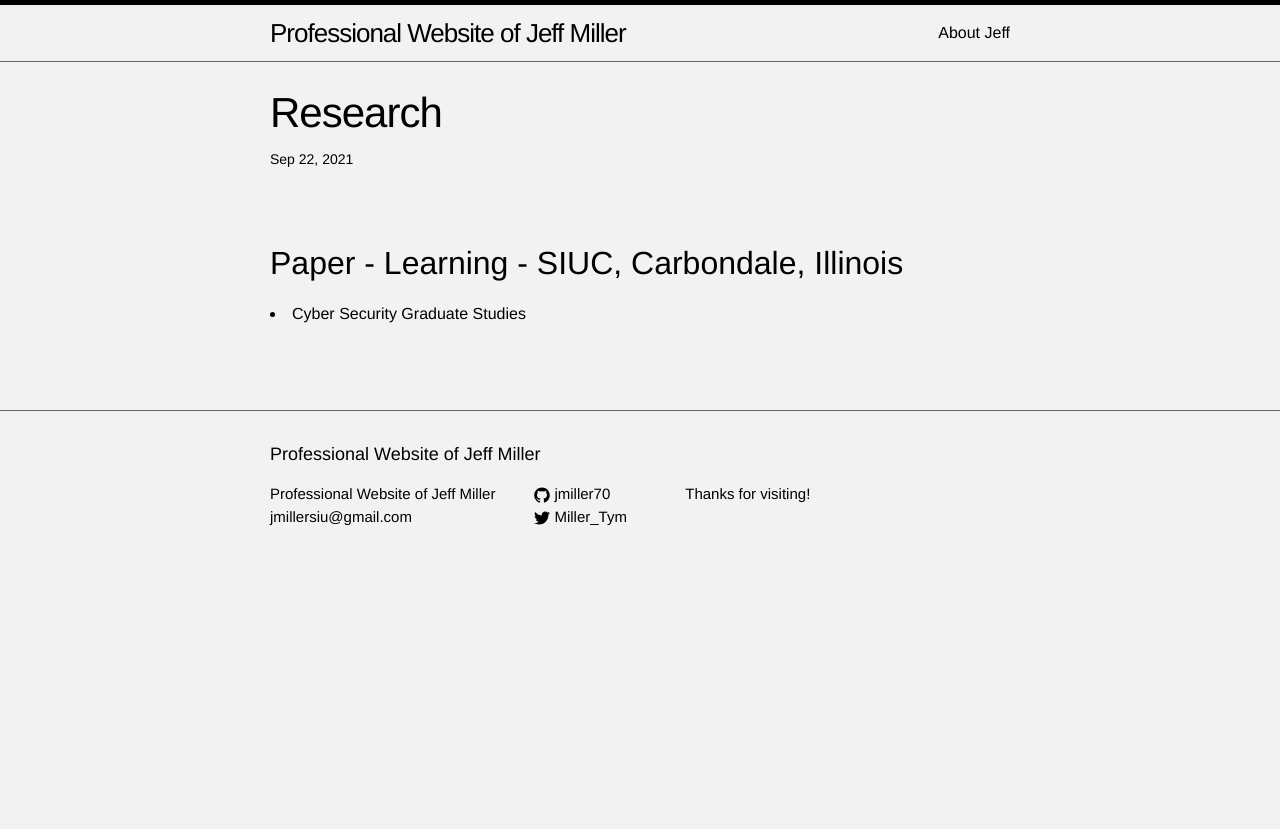
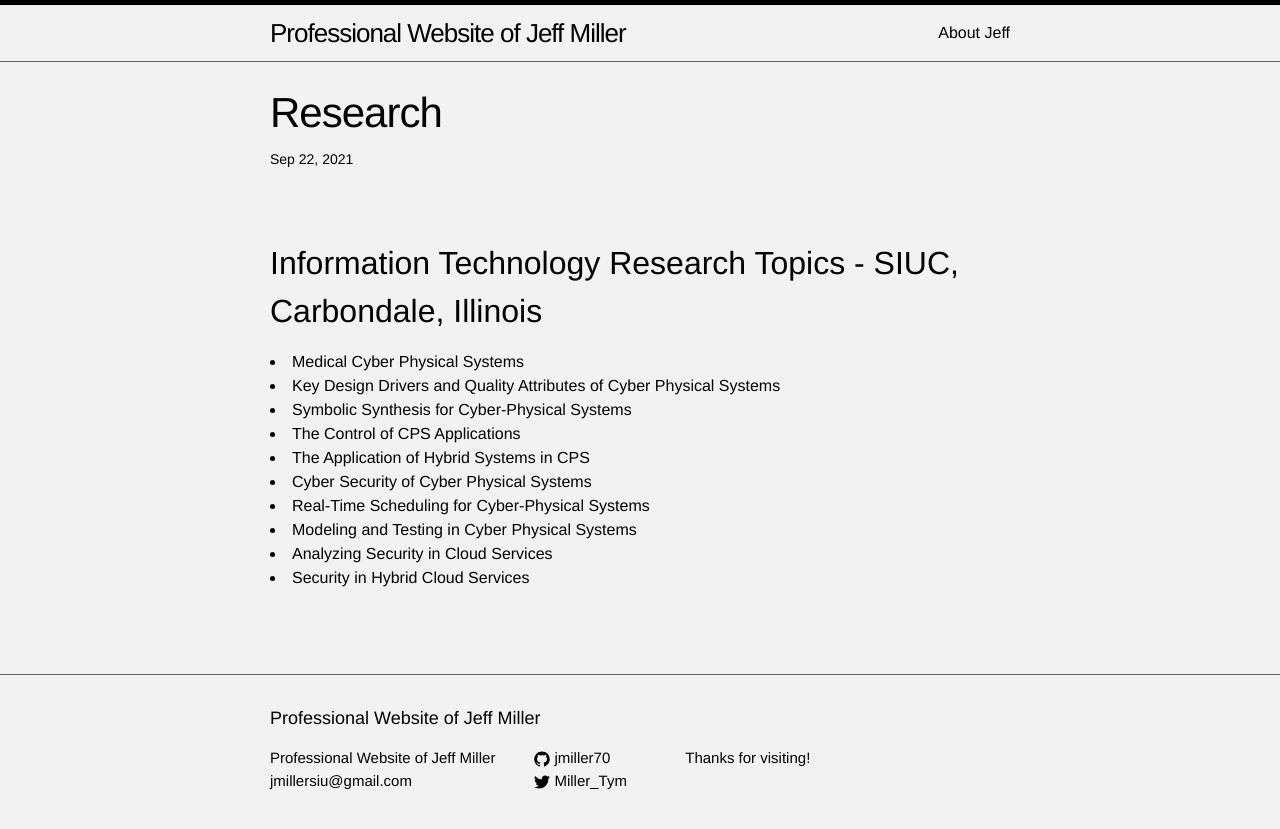
Before and after one commit to jmillersiu/jmillersiu.github.io, a Jekyll site: the page built from _posts/2021-09-22-research.markdown, in a window 1280 px wide. Shown: the top 829 px of the page. Built offline with Jekyll 4.4.1, drawn with Linux system fonts in a browser that asks for light colours.

Commit message:
Update 2021-09-22-research.markdown

```diff
--- a/_posts/2021-09-22-research.markdown
+++ b/_posts/2021-09-22-research.markdown
@@ -6,8 +6,17 @@
 ---
 <br>
 
-Paper - Learning - SIUC, Carbondale, Illinois
+Information Technology Research Topics - SIUC, Carbondale, Illinois
 ---
-<li>Cyber Security Graduate Studies </li>
+<li>Medical Cyber Physical Systems</li>
+<li>Key Design Drivers and Quality Attributes of Cyber Physical Systems</li>
+<li>Symbolic Synthesis for Cyber-Physical Systems</li>
+<li>The Control of CPS Applications</li>
+<li>The Application of Hybrid Systems in CPS</li>
+<li>Cyber Security of Cyber Physical Systems</li>
+<li>Real-Time Scheduling for Cyber-Physical Systems</li>
+<li>Modeling and Testing in Cyber Physical Systems</li>
+<li>Analyzing Security in Cloud Services</li>
+<li>Security in Hybrid Cloud Services</li>
 
 <br>
```
